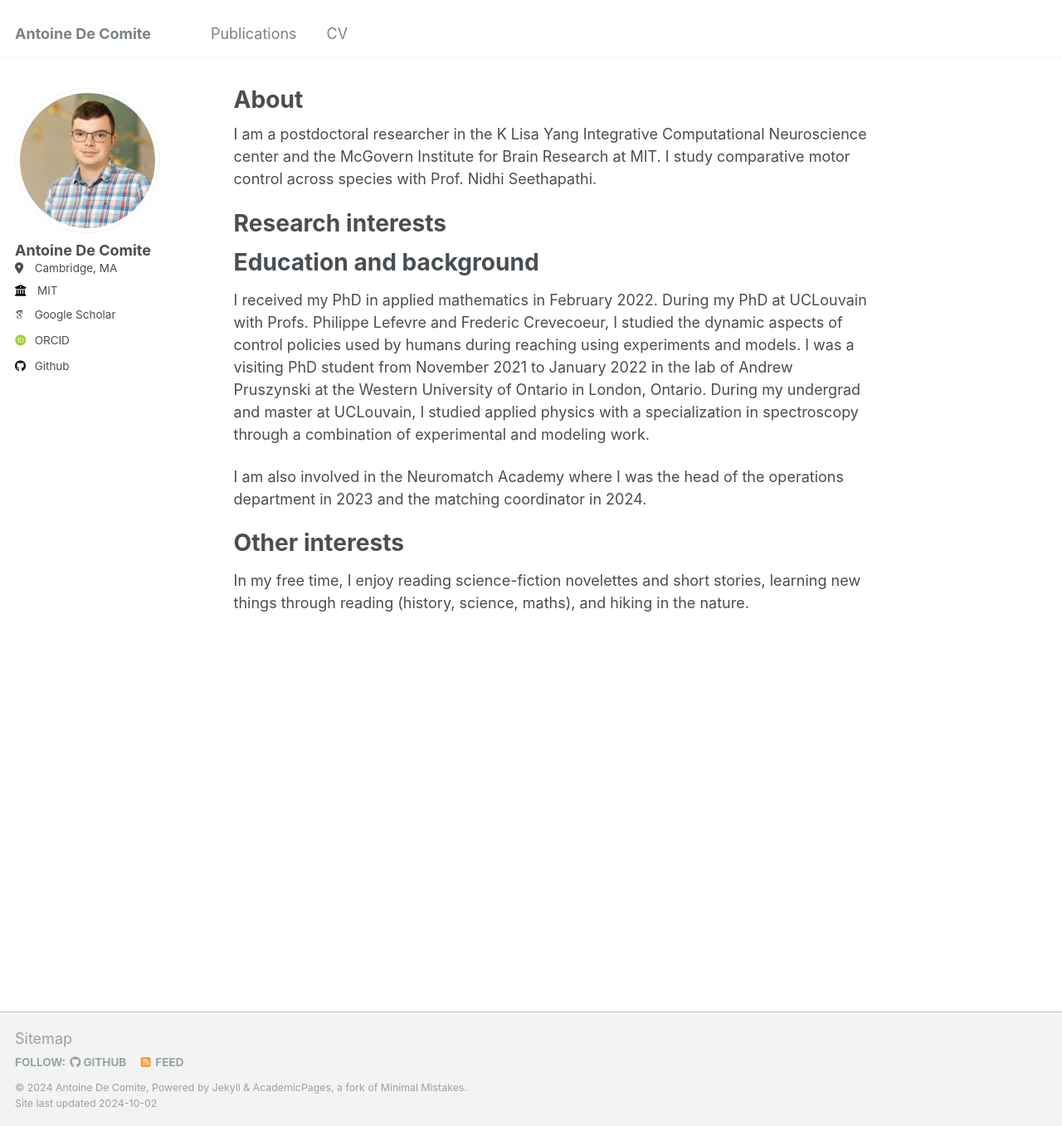
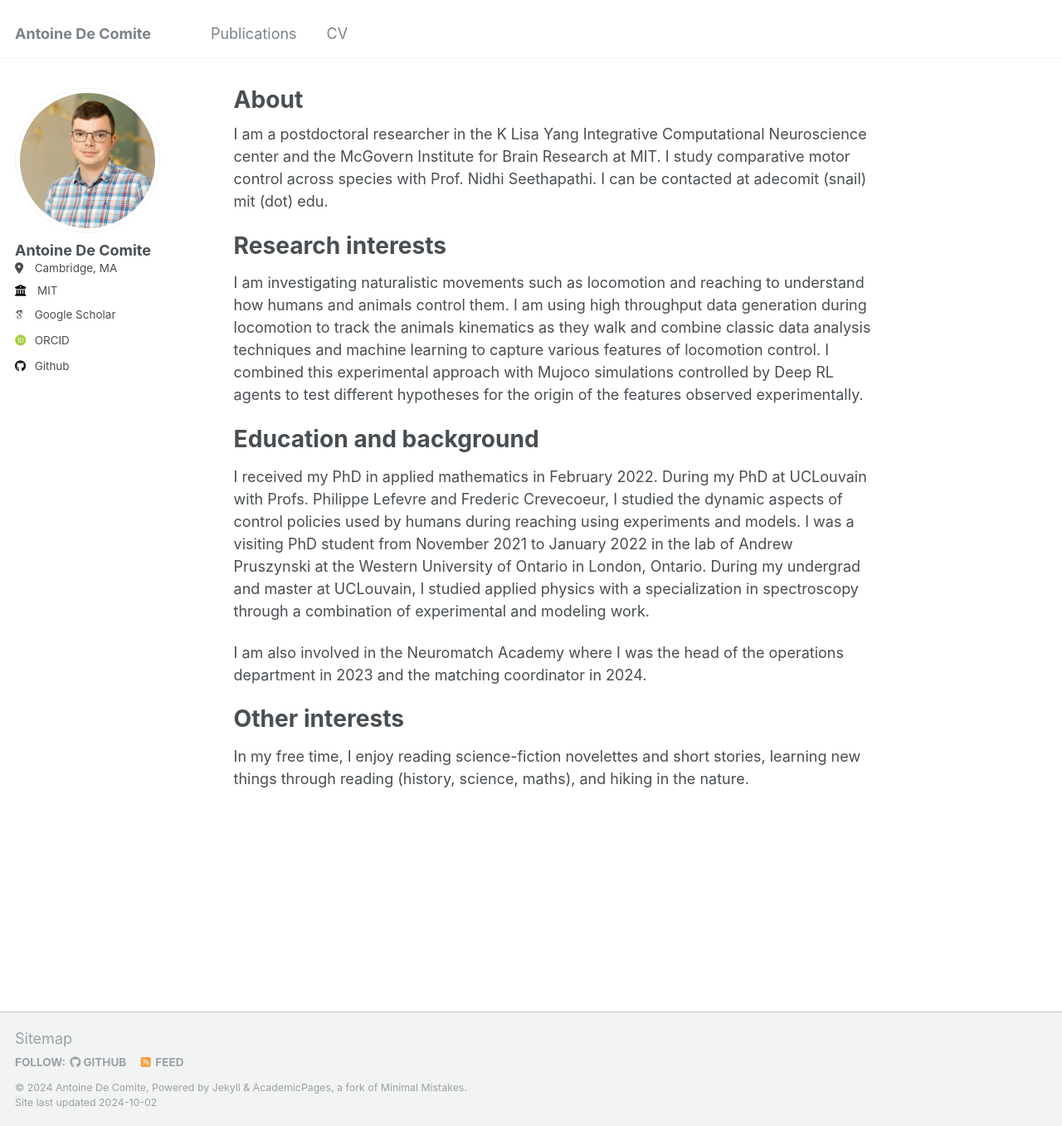
Before and after one commit to decomiteA/decomiteA.github.io, a Jekyll site: the page built from _pages/about.md, in a window 1280 px wide and 1357 px high. Shown: the whole window at 83% size. Built offline with Jekyll 4.4.1, drawn with Linux system fonts in a browser that asks for light colours; some web fonts are replaced.

Commit message:
Update about.md

```diff
--- a/_pages/about.md
+++ b/_pages/about.md
@@ -7,10 +7,11 @@ redirect_from:
   - /about.html
 ---
 
-I am a postdoctoral researcher in the K Lisa Yang Integrative Computational Neuroscience center and the McGovern Institute for Brain Research at MIT. I study comparative motor control across species with Prof. Nidhi Seethapathi.
+I am a postdoctoral researcher in the K Lisa Yang Integrative Computational Neuroscience center and the McGovern Institute for Brain Research at MIT. I study comparative motor control across species with Prof. Nidhi Seethapathi. I can be contacted at adecomit (snail) mit (dot) edu.
 
 Research interests
 ======
+I am investigating naturalistic movements such as locomotion and reaching to understand how humans and animals control them. I am using high throughput data generation during locomotion to track the animals kinematics as they walk and combine classic data analysis techniques and machine learning to capture various features of locomotion control. I combined this experimental approach with Mujoco simulations controlled by Deep RL agents to test different hypotheses for the origin of the features observed experimentally.
 
 
 Education and background
```
